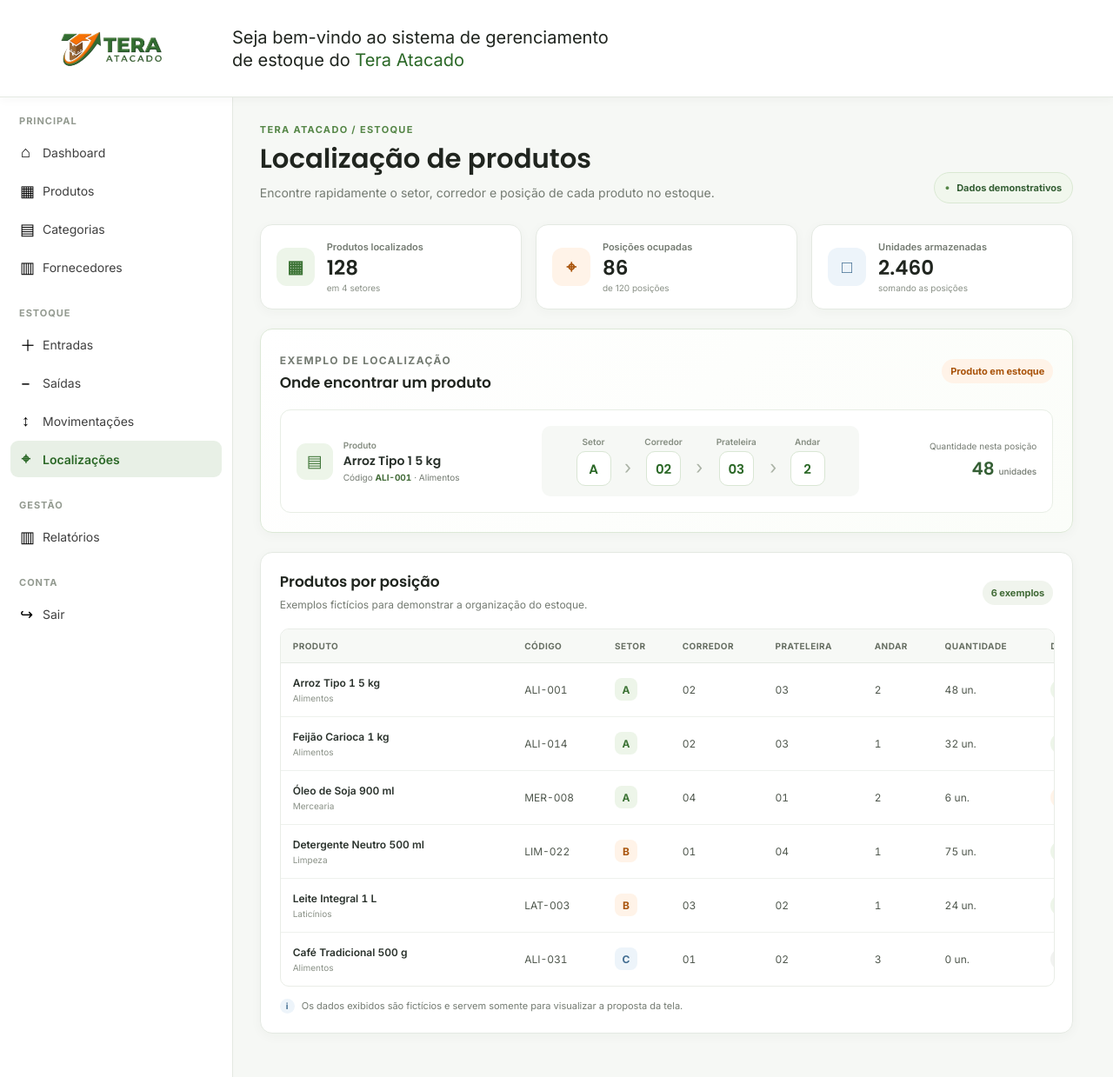
After one commit to LucasPiancoSouza/Tera_Atacado, a PHP site: page /Front_end/localizacoes.php in a window 1280 px wide. The commit adds this page. Shown: the whole page at 87% size. Run offline with PHP 8.4, Linux system fonts and the light colour scheme.

Commit message:
feat: adiciona tela demonstrativa de localização de produtos

```diff
--- /dev/null
+++ b/Front_end/CSS/localizacoes.css
@@ -0,0 +1,364 @@
+@import url("telas_componentes.css");
+
+.location-demo-badge {
+    display: inline-flex;
+    align-items: center;
+    gap: 8px;
+    min-height: 34px;
+    padding: 0 12px;
+    border: 1px solid #d9e8d2;
+    border-radius: 999px;
+    background: #f1f7ed;
+    color: #355f35;
+    font-size: 11px;
+    font-weight: 700;
+    white-space: nowrap;
+}
+
+.location-demo-badge span {
+    color: #558647;
+    font-size: 9px;
+}
+
+.location-summary {
+    display: grid;
+    grid-template-columns: repeat(3, minmax(0, 1fr));
+    gap: 16px;
+    margin-bottom: 22px;
+}
+
+.location-summary__card {
+    display: flex;
+    align-items: center;
+    gap: 14px;
+    min-width: 0;
+    padding: 18px;
+    border: 1px solid var(--line, #e4e9e2);
+    border-radius: 14px;
+    background: #fff;
+    box-shadow: 0 3px 14px rgba(29, 46, 25, .035);
+}
+
+.location-summary__icon {
+    display: grid;
+    flex: 0 0 44px;
+    width: 44px;
+    height: 44px;
+    place-items: center;
+    border-radius: 12px;
+    font-size: 20px;
+    font-weight: 700;
+}
+
+.location-summary__icon--green {
+    background: #edf5e9;
+    color: #3d7436;
+}
+
+.location-summary__icon--orange {
+    background: #fff3e8;
+    color: #a9540c;
+}
+
+.location-summary__icon--blue {
+    background: #edf4fa;
+    color: #426d91;
+}
+
+.location-summary__card p {
+    margin: 0 0 4px;
+    color: var(--muted, #747b72);
+    font-size: 11px;
+    font-weight: 600;
+}
+
+.location-summary__card strong {
+    display: block;
+    color: var(--text, #20251f);
+    font: 600 23px/1.2 'Poppins', sans-serif;
+    font-variant-numeric: tabular-nums;
+}
+
+.location-summary__card div > span {
+    display: block;
+    margin-top: 3px;
+    color: #8a9187;
+    font-size: 10px;
+}
+
+.location-feature {
+    border-color: #dce8d7;
+    background: linear-gradient(135deg, #fff 0%, #fbfdf9 100%);
+}
+
+.location-feature .module-eyebrow {
+    margin-bottom: 5px;
+}
+
+.location-feature__content {
+    display: grid;
+    grid-template-columns: minmax(180px, 1fr) minmax(300px, 1.4fr) minmax(150px, .7fr);
+    align-items: center;
+    gap: 22px;
+    padding: 18px;
+    border: 1px solid #e8eee5;
+    border-radius: 12px;
+    background: #fff;
+}
+
+.location-product {
+    display: flex;
+    align-items: center;
+    gap: 12px;
+    min-width: 0;
+}
+
+.location-product__icon {
+    display: grid;
+    flex: 0 0 42px;
+    width: 42px;
+    height: 42px;
+    place-items: center;
+    border-radius: 11px;
+    background: #edf5e9;
+    color: #3d7436;
+    font-size: 19px;
+}
+
+.location-product__label,
+.location-route div span {
+    display: block;
+    color: #858d81;
+    font-size: 10px;
+    font-weight: 600;
+}
+
+.location-product h3 {
+    margin: 3px 0;
+    color: #29312b;
+    font: 600 14px/1.4 'Poppins', sans-serif;
+}
+
+.location-product p {
+    margin: 0;
+    color: #747b72;
+    font-size: 10px;
+}
+
+.location-product p strong {
+    color: #436c39;
+    font-variant-numeric: tabular-nums;
+}
+
+.location-route {
+    display: flex;
+    align-items: center;
+    justify-content: center;
+    gap: clamp(8px, 1.2vw, 18px);
+    padding: 12px;
+    border-radius: 10px;
+    background: #f6f8f5;
+}
+
+.location-route div {
+    display: grid;
+    gap: 5px;
+    justify-items: center;
+}
+
+.location-route div strong {
+    display: grid;
+    width: 38px;
+    height: 38px;
+    place-items: center;
+    border: 1px solid #d9e6d4;
+    border-radius: 10px;
+    background: #fff;
+    color: #2b6827;
+    font: 600 15px 'Poppins', sans-serif;
+    font-variant-numeric: tabular-nums;
+}
+
+.location-route__separator {
+    margin-top: 14px;
+    color: #aab2a5;
+    font-size: 21px;
+}
+
+.location-quantity {
+    display: grid;
+    gap: 5px;
+    justify-items: end;
+}
+
+.location-quantity > span {
+    color: #747b72;
+    font-size: 10px;
+    text-align: right;
+}
+
+.location-quantity strong {
+    color: #355f35;
+    font: 600 20px 'Poppins', sans-serif;
+    font-variant-numeric: tabular-nums;
+}
+
+.location-quantity small {
+    color: #747b72;
+    font: 500 10px 'Inter', sans-serif;
+}
+
+.location-table {
+    min-width: 1020px;
+}
+
+.location-table tbody td {
+    font-variant-numeric: tabular-nums;
+}
+
+.location-table tbody td:first-child {
+    min-width: 190px;
+}
+
+.location-table tbody td:first-child strong {
+    display: block;
+    color: #29312b;
+}
+
+.location-table__category {
+    display: block;
+    margin-top: 4px;
+    color: #8a9187;
+    font-size: 10px;
+}
+
+.location-sector {
+    display: inline-grid;
+    width: 26px;
+    height: 26px;
+    place-items: center;
+    border-radius: 8px;
+    background: #edf5e9;
+    color: #3d7436;
+    font-weight: 700;
+}
+
+.location-sector--orange {
+    background: #fff3e8;
+    color: #a9540c;
+}
+
+.location-sector--blue {
+    background: #edf4fa;
+    color: #426d91;
+}
+
+.location-status {
+    display: inline-flex;
+    align-items: center;
+    min-height: 25px;
+    padding: 0 9px;
+    border-radius: 999px;
+    font-size: 10px;
+    font-weight: 700;
+    white-space: nowrap;
+}
+
+.location-status--available {
+    background: #edf5e9;
+    color: #3d7436;
+}
+
+.location-status--low {
+    background: #fff3e8;
+    color: #a9540c;
+}
+
+.location-status--empty {
+    background: #f1f2f0;
+    color: #687064;
+}
+
+.location-table__note {
+    display: flex;
+    align-items: flex-start;
+    gap: 8px;
+    margin: 14px 0 0;
+    color: #747b72;
+    font-size: 11px;
+    line-height: 1.5;
+}
+
+.location-table__note span {
+    display: inline-grid;
+    flex: 0 0 17px;
+    width: 17px;
+    height: 17px;
+    place-items: center;
+    border-radius: 50%;
+    background: #edf4fa;
+    color: #426d91;
+    font-size: 10px;
+    font-weight: 700;
+}
+
+@media (max-width: 1050px) {
+    .location-feature__content {
+        grid-template-columns: minmax(0, 1fr) minmax(280px, 1.3fr);
+    }
+
+    .location-quantity {
+        grid-column: 1 / -1;
+        grid-template-columns: 1fr auto;
+        align-items: center;
+        justify-items: start;
+        padding-top: 12px;
+        border-top: 1px solid #edf0eb;
+    }
+}
+
+@media (max-width: 760px) {
+    .location-summary {
+        grid-template-columns: minmax(0, 1fr);
+    }
+
+    .location-summary__card {
+        padding: 15px;
+    }
+
+    .location-feature__content {
+        grid-template-columns: minmax(0, 1fr);
+    }
+
+    .location-route {
+        justify-content: space-around;
+    }
+
+    .location-quantity {
+        grid-column: auto;
+    }
+}
+
+@media (max-width: 520px) {
+    .location-route {
+        gap: 5px;
+        padding: 10px 6px;
+    }
+
+    .location-route div strong {
+        width: 32px;
+        height: 32px;
+    }
+
+    .location-route div span {
+        font-size: 9px;
+    }
+
+    .location-route__separator {
+        font-size: 17px;
+    }
+
+    .location-demo-badge {
+        align-self: flex-start;
+    }
+}
--- a/Front_end/categoria.php
+++ b/Front_end/categoria.php
@@ -62,6 +62,10 @@ require_once __DIR__ . '/../Back_end/config/database.php';
                         <a href="movimentacoes.php" class="menu-item">
                             <span>↕</span>
                             <span>Movimentações</span>
+                        </a>
+                        <a href="localizacoes.php" class="menu-item">
+                            <span>⌖</span>
+                            <span>Localizações</span>
                         </a>
                     </div>
                     <div class="menu-section">
--- a/Front_end/entrada.php
+++ b/Front_end/entrada.php
@@ -76,6 +76,10 @@ $resultadoLocalizacoes = $con->query($sqlLocalizacoes);
                         <a href="movimentacoes.php" class="menu-item">
                             <span>↕</span>
                             <span>Movimentações</span>
+                        </a>
+                        <a href="localizacoes.php" class="menu-item">
+                            <span>⌖</span>
+                            <span>Localizações</span>
                         </a>
                     </div>
                     <div class="menu-section">
--- a/Front_end/fornecedores.php
+++ b/Front_end/fornecedores.php
@@ -61,6 +61,10 @@ require_once __DIR__ . '/../Back_end/config/database.php';
                         <a href="movimentacoes.php" class="menu-item">
                             <span>↕</span>
                             <span>Movimentações</span>
+                        </a>
+                        <a href="localizacoes.php" class="menu-item">
+                            <span>⌖</span>
+                            <span>Localizações</span>
                         </a>
                     </div>
                     <div class="menu-section">
--- /dev/null
+++ b/Front_end/localizacoes.php
@@ -0,0 +1,189 @@
+<!DOCTYPE html>
+<html lang="pt-BR">
+<head>
+    <meta charset="UTF-8">
+    <meta name="viewport" content="width=device-width, initial-scale=1.0">
+    <meta name="description" content="Visualize onde os produtos estão armazenados no estoque do Tera Atacado.">
+    <title>Localização de produtos | Tera Atacado</title>
+    <link rel="icon" href="Img/tera_logo.png">
+    <link rel="preconnect" href="https://fonts.googleapis.com">
+    <link rel="preconnect" href="https://fonts.gstatic.com" crossorigin>
+    <link href="https://fonts.googleapis.com/css2?family=Inter:wght@400;500;600;700&family=Poppins:wght@500;600;700&display=swap" rel="stylesheet">
+    <link rel="stylesheet" href="CSS/tela_principal.css">
+    <link rel="stylesheet" href="CSS/localizacoes.css">
+</head>
+<body>
+    <header class="header">
+        <div class="logodiv">
+            <img src="Img/tera_logo.png" class="logo" alt="Logo Tera Atacado">
+        </div>
+        <p class="texto">
+            Seja bem-vindo ao sistema de gerenciamento<br>
+            de estoque do <span class="destaque">Tera Atacado</span>
+        </p>
+    </header>
+
+    <div class="layout">
+        <aside class="sidebar">
+            <div class="sidebar-header">
+                <nav>
+                    <div class="menu-section">
+                        <h3>PRINCIPAL</h3>
+                        <a href="tela_principal.php" class="menu-item"><span>⌂</span><span>Dashboard</span></a>
+                        <a href="produtos.php" class="menu-item"><span>▦</span><span>Produtos</span></a>
+                        <a href="categoria.php" class="menu-item"><span>▤</span><span>Categorias</span></a>
+                        <a href="fornecedores.php" class="menu-item"><span>▥</span><span>Fornecedores</span></a>
+                    </div>
+                    <div class="menu-section">
+                        <h3>ESTOQUE</h3>
+                        <a href="entrada.php" class="menu-item"><span>＋</span><span>Entradas</span></a>
+                        <a href="saida.php" class="menu-item"><span>−</span><span>Saídas</span></a>
+                        <a href="movimentacoes.php" class="menu-item"><span>↕</span><span>Movimentações</span></a>
+                        <a href="localizacoes.php" class="menu-item"><span>⌖</span><span>Localizações</span></a>
+                    </div>
+                    <div class="menu-section">
+                        <h3>GESTÃO</h3>
+                        <a href="relatorio.php" class="menu-item"><span>▥</span><span>Relatórios</span></a>
+                    </div>
+                    <div class="menu-section">
+                        <h3>CONTA</h3>
+                        <a href="#confirmar-saida" class="menu-item" aria-haspopup="dialog"><span>↪</span><span>Sair</span></a>
+                    </div>
+                </nav>
+            </div>
+        </aside>
+
+        <main class="module-main">
+            <div class="module-heading">
+                <div>
+                    <p class="module-eyebrow">TERA ATACADO / ESTOQUE</p>
+                    <h1>Localização de produtos</h1>
+                    <p class="module-subtitle">Encontre rapidamente o setor, corredor e posição de cada produto no estoque.</p>
+                </div>
+                <span class="location-demo-badge"><span aria-hidden="true">●</span> Dados demonstrativos</span>
+            </div>
+
+            <section class="location-summary" aria-label="Resumo demonstrativo do estoque">
+                <article class="location-summary__card">
+                    <span class="location-summary__icon location-summary__icon--green" aria-hidden="true">▦</span>
+                    <div><p>Produtos localizados</p><strong>128</strong><span>em 4 setores</span></div>
+                </article>
+                <article class="location-summary__card">
+                    <span class="location-summary__icon location-summary__icon--orange" aria-hidden="true">⌖</span>
+                    <div><p>Posições ocupadas</p><strong>86</strong><span>de 120 posições</span></div>
+                </article>
+                <article class="location-summary__card">
+                    <span class="location-summary__icon location-summary__icon--blue" aria-hidden="true">□</span>
+                    <div><p>Unidades armazenadas</p><strong>2.460</strong><span>somando as posições</span></div>
+                </article>
+            </section>
+
+            <section class="module-panel location-feature" aria-labelledby="location-feature-title">
+                <div class="module-panel__header">
+                    <div>
+                        <p class="module-eyebrow">EXEMPLO DE LOCALIZAÇÃO</p>
+                        <h2 id="location-feature-title">Onde encontrar um produto</h2>
+                    </div>
+                    <span class="module-panel__badge">Produto em estoque</span>
+                </div>
+                <div class="location-feature__content">
+                    <div class="location-product">
+                        <span class="location-product__icon" aria-hidden="true">▤</span>
+                        <div>
+                            <span class="location-product__label">Produto</span>
+                            <h3>Arroz Tipo 1 5 kg</h3>
+                            <p>Código <strong>ALI-001</strong> <span aria-hidden="true">·</span> Alimentos</p>
+                        </div>
+                    </div>
+                    <div class="location-route" aria-label="Localização: setor A, corredor 02, prateleira 03, andar 2">
+                        <div><span>Setor</span><strong>A</strong></div>
+                        <span class="location-route__separator" aria-hidden="true">›</span>
+                        <div><span>Corredor</span><strong>02</strong></div>
+                        <span class="location-route__separator" aria-hidden="true">›</span>
+                        <div><span>Prateleira</span><strong>03</strong></div>
+                        <span class="location-route__separator" aria-hidden="true">›</span>
+                        <div><span>Andar</span><strong>2</strong></div>
+                    </div>
+                    <div class="location-quantity">
+                        <span>Quantidade nesta posição</span>
+                        <strong>48 <small>unidades</small></strong>
+                    </div>
+                </div>
+            </section>
+
+            <section class="module-panel" aria-labelledby="location-table-title">
+                <div class="module-panel__header">
+                    <div>
+                        <h2 id="location-table-title">Produtos por posição</h2>
+                        <p>Exemplos fictícios para demonstrar a organização do estoque.</p>
+                    </div>
+                    <span class="module-count">6 exemplos</span>
+                </div>
+                <div class="module-table-wrap">
+                    <table class="module-table module-table--wide location-table">
+                        <thead>
+                            <tr>
+                                <th scope="col">Produto</th>
+                                <th scope="col">Código</th>
+                                <th scope="col">Setor</th>
+                                <th scope="col">Corredor</th>
+                                <th scope="col">Prateleira</th>
+                                <th scope="col">Andar</th>
+                                <th scope="col">Quantidade</th>
+                                <th scope="col">Disponibilidade</th>
+                            </tr>
+                        </thead>
+                        <tbody>
+                            <tr>
+                                <td><strong>Arroz Tipo 1 5 kg</strong><span class="location-table__category">Alimentos</span></td>
+                                <td>ALI-001</td><td><span class="location-sector">A</span></td><td>02</td><td>03</td><td>2</td><td>48 un.</td>
+                                <td><span class="location-status location-status--available">Disponível</span></td>
+                            </tr>
+                            <tr>
+                                <td><strong>Feijão Carioca 1 kg</strong><span class="location-table__category">Alimentos</span></td>
+                                <td>ALI-014</td><td><span class="location-sector">A</span></td><td>02</td><td>03</td><td>1</td><td>32 un.</td>
+                                <td><span class="location-status location-status--available">Disponível</span></td>
+                            </tr>
+                            <tr>
+                                <td><strong>Óleo de Soja 900 ml</strong><span class="location-table__category">Mercearia</span></td>
+                                <td>MER-008</td><td><span class="location-sector">A</span></td><td>04</td><td>01</td><td>2</td><td>6 un.</td>
+                                <td><span class="location-status location-status--low">Estoque baixo</span></td>
+                            </tr>
+                            <tr>
+                                <td><strong>Detergente Neutro 500 ml</strong><span class="location-table__category">Limpeza</span></td>
+                                <td>LIM-022</td><td><span class="location-sector location-sector--orange">B</span></td><td>01</td><td>04</td><td>1</td><td>75 un.</td>
+                                <td><span class="location-status location-status--available">Disponível</span></td>
+                            </tr>
+                            <tr>
+                                <td><strong>Leite Integral 1 L</strong><span class="location-table__category">Laticínios</span></td>
+                                <td>LAT-003</td><td><span class="location-sector location-sector--orange">B</span></td><td>03</td><td>02</td><td>1</td><td>24 un.</td>
+                                <td><span class="location-status location-status--available">Disponível</span></td>
+                            </tr>
+                            <tr>
+                                <td><strong>Café Tradicional 500 g</strong><span class="location-table__category">Alimentos</span></td>
+                                <td>ALI-031</td><td><span class="location-sector location-sector--blue">C</span></td><td>01</td><td>02</td><td>3</td><td>0 un.</td>
+                                <td><span class="location-status location-status--empty">Sem estoque</span></td>
+                            </tr>
+                        </tbody>
+                    </table>
+                </div>
+                <p class="location-table__note"><span aria-hidden="true">i</span> Os dados exibidos são fictícios e servem somente para visualizar a proposta da tela.</p>
+            </section>
+        </main>
+    </div>
+
+    <div class="logout-modal" id="confirmar-saida" role="dialog" aria-modal="true" aria-labelledby="logout-modal-title">
+        <a class="logout-modal__backdrop" href="#" aria-label="Fechar confirmação de saída"></a>
+        <section class="logout-modal__dialog">
+            <p class="logout-modal__eyebrow">Tera Atacado</p>
+            <h2 class="logout-modal__title" id="logout-modal-title">Deseja sair do sistema?</h2>
+            <p class="logout-modal__text">Tem certeza de que deseja encerrar sua sessão agora?</p>
+            <div class="logout-modal__actions">
+                <a class="logout-modal__button logout-modal__cancel" href="#">Cancelar</a>
+                <a class="logout-modal__button logout-modal__confirm" href="logout.php">Sair</a>
+            </div>
+        </section>
+    </div>
+    <script src="JAVASCRIPT/menu-ativo.js"></script>
+</body>
+</html>
--- a/Front_end/movimentacoes.php
+++ b/Front_end/movimentacoes.php
@@ -63,6 +63,10 @@ require_once __DIR__ . '/../Back_end/config/database.php';
                         <a href="movimentacoes.php" class="menu-item">
                             <span>↕</span>
                             <span>Movimentações</span>
+                        </a>
+                        <a href="localizacoes.php" class="menu-item">
+                            <span>⌖</span>
+                            <span>Localizações</span>
                         </a>
                     </div>
                     <div class="menu-section">
--- a/Front_end/produtos.php
+++ b/Front_end/produtos.php
@@ -104,6 +104,10 @@ $resultado_fornecedores = mysqli_query($con, $sql_fornecedores);
                         <a href="movimentacoes.php" class="menu-item">
                             <span>↕</span>
                             <span>Movimentações</span>
+                        </a>
+                        <a href="localizacoes.php" class="menu-item">
+                            <span>⌖</span>
+                            <span>Localizações</span>
                         </a>
                     </div>
                     <div class="menu-section">
--- a/Front_end/relatorio.php
+++ b/Front_end/relatorio.php
@@ -333,6 +333,10 @@ try {
                             <span>↕</span>
                             <span>Movimentações</span>
                         </a>
+                        <a href="localizacoes.php" class="menu-item">
+                            <span>⌖</span>
+                            <span>Localizações</span>
+                        </a>
                     </div>
                     <div class="menu-section">
                         <h3>GESTÃO</h3>
--- a/Front_end/saida.php
+++ b/Front_end/saida.php
@@ -77,6 +77,10 @@ $resultadoLocalizacoes = $con->query($sqlLocalizacoes);
                         <a href="movimentacoes.php" class="menu-item">
                             <span>↕</span>
                             <span>Movimentações</span>
+                        </a>
+                        <a href="localizacoes.php" class="menu-item">
+                            <span>⌖</span>
+                            <span>Localizações</span>
                         </a>
                     </div>
                     <div class="menu-section">
--- a/Front_end/tela_principal.php
+++ b/Front_end/tela_principal.php
@@ -202,6 +202,10 @@ foreach (
                         <a href="movimentacoes.php" class="menu-item">
                             <span>↕</span>
                             <span>Movimentações</span>
+                        </a>
+                        <a href="localizacoes.php" class="menu-item">
+                            <span>⌖</span>
+                            <span>Localizações</span>
                         </a>
                     </div>
                     <div class="menu-section">
```
